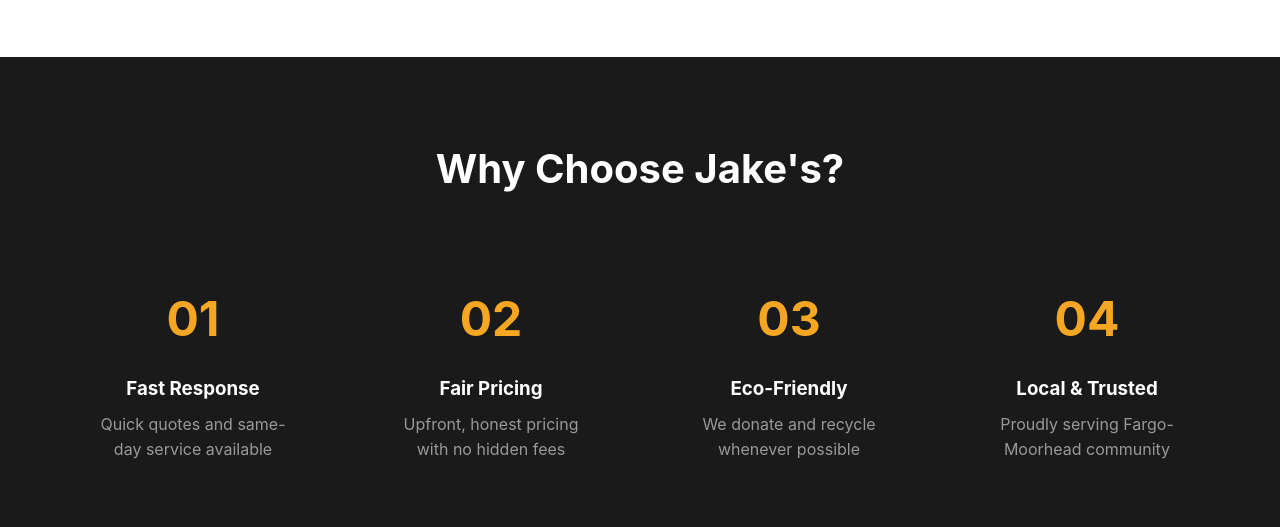
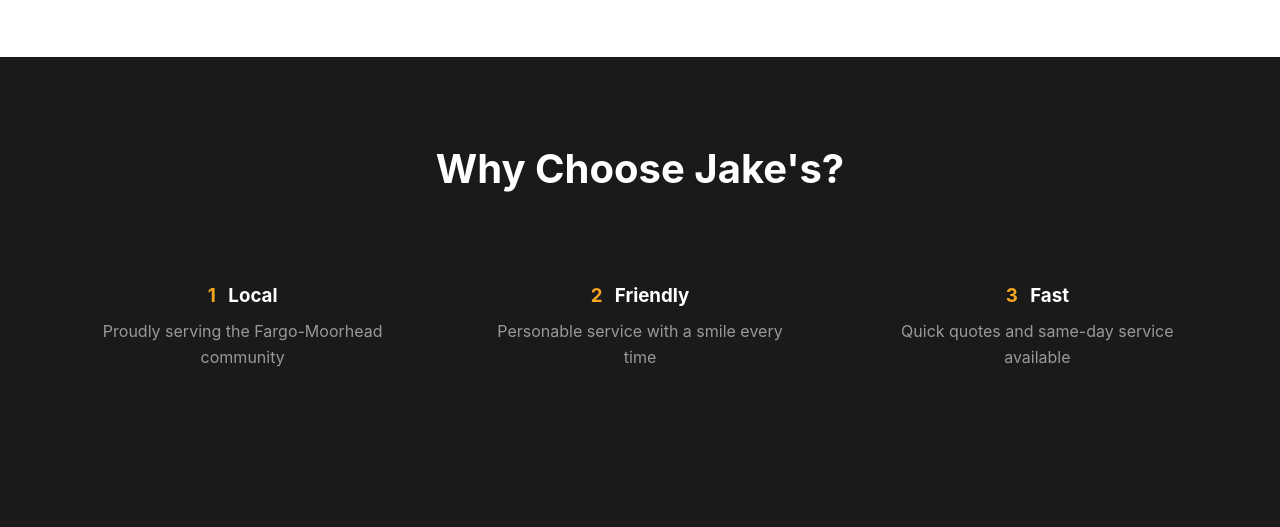
Before and after one commit to cody-elhard/jakes-junk-removal, a plain HTML site: page index.html in a window 1280 px wide. Shown: the part 1961-2488 px from the top of the page. Drawn offline with Linux system fonts and the light colour scheme.

Commit message:
design updates

```diff
--- a/index.html
+++ b/index.html
@@ -115,24 +115,16 @@
                 <h2 class="section-title">Why Choose Jake's?</h2>
                 <div class="why-grid">
                     <div class="why-item">
-                        <span class="why-number">01</span>
-                        <h3>Fast Response</h3>
-                        <p>Quick quotes and same-day service available</p>
+                        <h3><span class="why-number">1</span> Local</h3>
+                        <p>Proudly serving the Fargo-Moorhead community</p>
                     </div>
                     <div class="why-item">
-                        <span class="why-number">02</span>
-                        <h3>Fair Pricing</h3>
-                        <p>Upfront, honest pricing with no hidden fees</p>
+                        <h3><span class="why-number">2</span> Friendly</h3>
+                        <p>Personable service with a smile every time</p>
                     </div>
                     <div class="why-item">
-                        <span class="why-number">03</span>
-                        <h3>Eco-Friendly</h3>
-                        <p>We donate and recycle whenever possible</p>
-                    </div>
-                    <div class="why-item">
-                        <span class="why-number">04</span>
-                        <h3>Local & Trusted</h3>
-                        <p>Proudly serving Fargo-Moorhead community</p>
+                        <h3><span class="why-number">3</span> Fast</h3>
+                        <p>Quick quotes and same-day service available</p>
                     </div>
                 </div>
             </div>
--- a/styles.css
+++ b/styles.css
@@ -371,11 +371,10 @@ img {
 }
 
 .why-number {
-    display: block;
-    font-size: 3rem;
+    font-size: inherit;
     font-weight: 700;
     color: var(--secondary);
-    margin-bottom: 1rem;
+    margin-right: 0.5rem;
 }
 
 .why-item h3 {
@@ -817,7 +816,7 @@ img {
     }
 
     .about-sidebar {
-        order: -1;
+        order: 1;
     }
 
     .about-hero {
```
Also changed, not shown: about.html (+6 -16 lines).
